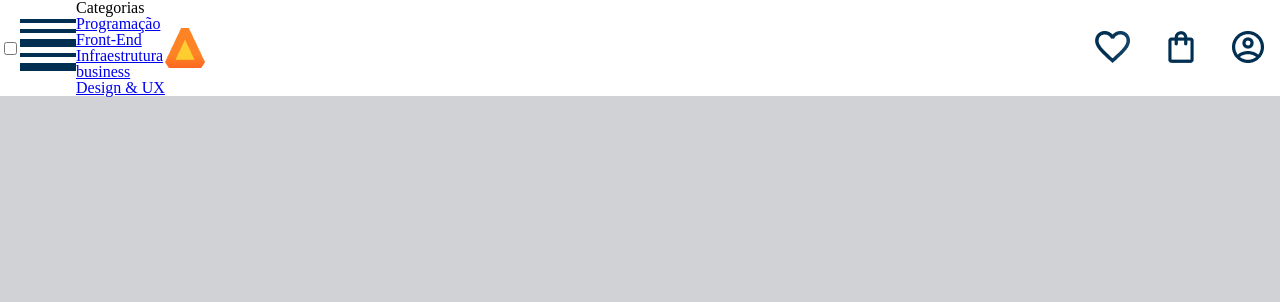
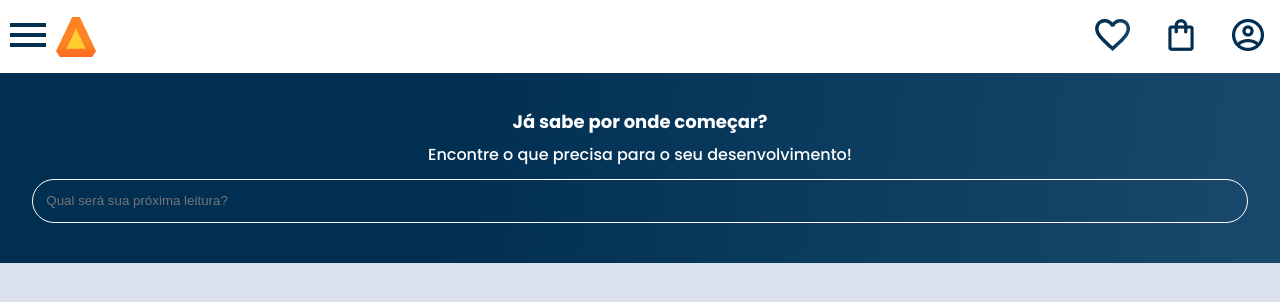
Before and after one commit to 16082006Martins/alurabooks2B, a plain HTML site: page index.html in a window 1280 px wide. Drawn offline with Linux system fonts and the light colour scheme.

Commit message:
Add files via upload

```diff
--- a/index.html
+++ b/index.html
@@ -1,12 +1,17 @@
 <!DOCTYPE html>
-<html lang="en">
+<html lang="pt-br">
 
 <head>
     <meta charset="UTF-8">
     <meta name="viewport" content="width=device-width, initial-scale=1.0">
     <title>Alura Books</title>
+    <link rel="stylesheet" href="reset.css">
+    <link rel="preconnect" href="https://fonts.googleapis.com">
+    <link rel="preconnect" href="https://fonts.gstatic.com" crossorigin>
+    <link
+        href="https://fonts.googleapis.com/css2?family=Pontano+Sans:wght@300..700&family=Poppins:ital,wght@0,100;0,200;0,300;0,400;0,500;0,600;0,700;0,800;0,900;1,100;1,200;1,300;1,400;1,500;1,600;1,700;1,800;1,900&display=swap"
+        rel="stylesheet">
     <link rel="stylesheet" href="style.css">
-    <link rel="stylesheet" href="reset.css">
 </head>
 
 <body>
@@ -28,13 +33,13 @@
                     <a href="#" class="lista-menu-link">Infraestrutura</a>
                 </li>
                 <li class="lista-item">
-                    <a href="#" class="lista-menu-link">business</a>
+                    <a href="#" class="lista-menu-link">Business</a>
                 </li>
                 <li class="lista-item">
                     <a href="#" class="lista-menu-link">Design & UX</a>
                 </li>
             </ul>
-            <img src="img/Logo.png" alt="Logo da ALuraBooks">
+            <img src="img/Logo.png" alt="Logo da AluraBooks">
         </div>
         <div class="container">
             <a href="#"><img src="img/Favoritos.png" alt="Meus favoritos" class="container-imagem"></a>
@@ -42,6 +47,11 @@
             <a href="#"><img src="img/Perfil.png" alt="Meu perfil" class="container-imagem"></a>
         </div>
     </header>
+    <section class="banner">
+        <h2 class="banner-titulo">Já sabe por onde começar?</h2>
+        <p class="banner-texto"> Encontre o que precisa para o seu desenvolvimento!</p>
+        <input type="search" class="banner-pesquisa" placeholder="Qual será sua próxima leitura?">
+    </section>
 </body>
 
 </html>
--- a/reset.css
+++ b/reset.css
@@ -1,8 +1,3 @@
-/* http://meyerweb.com/eric/tools/css/reset/
-   v2.0 | 20110126
-   License: none (public domain)
-*/
-
 html, body, div, span, applet, object, iframe,
 h1, h2, h3, h4, h5, h6, p, blockquote, pre,
 a, abbr, acronym, address, big, cite, code,
--- a/style.css
+++ b/style.css
@@ -1,11 +1,17 @@
-@import url(styles/header.css);
-:root{
-    --cor-de-fundo: #a8abb188;
-    --branco:#FFFFFF;
-    --laranja:#EB9B00;
-    --azul-degrade: linear-gradient(97.54deg,#002F52 35.49%,#326589 165.37%);
+@import url("styles/header.css");
+@import url(styles/banner.css);
+
+:root {
+    --cor-de-fundo: #dae0ec;
+    --branco: #ffffff;
+    --laranja: #e59900;
+    --azul-degrade: linear-gradient(97.54deg, #002F52 35.49%, #326589 165.37%);
+    --fonte-principal: "Poppins";
 }
 
-body{
+body {
     background-color: var(--cor-de-fundo);
+    font-family: var(--fonte-principal);
+    font-size: 16px;
+    font-weight: 400;
 }
--- /dev/null
+++ b/styles/banner.css
@@ -0,0 +1,26 @@
+.banner {
+    background: var(--azul-degrade);
+    color: var(--branco);
+    text-align: center;
+    padding: 2.5em 2em;
+}
+
+.banner-titulo {
+    font-size: 18px;
+    font-weight: 700;
+
+}
+
+.banner-texto {
+    font-weight: 500;
+    margin: 1em 0;
+}
+
+.banner-pesquisa {
+    background-color: transparent;
+    border: 1px solid var(--branco);
+    color: var(--branco);
+    border-radius: 24px;
+    padding: 1em;
+    width: 100%;
+}
--- a/styles/header.css
+++ b/styles/header.css
@@ -2,8 +2,9 @@
     width: 24px;
     height: 24px;
     background-image: url("../img/Menu.png");
+    background-repeat: no-repeat;
+    background-position: center;
     display: inline-block;
-
 }
 
 .cabecalho {
@@ -11,13 +12,39 @@
     display: flex;
     justify-content: space-between;
     align-items: center;
-
+    position: relative;
 }
 
 .container {
     display: flex;
     align-items: center;
 }
-.container-imagem{
-    padding: 1em
+
+.container-imagem {
+    padding: 1em;
 }
+
+.lista-menu {
+    display: none;
+    position: absolute;
+    top: 100%;
+}
+
+.container-botao:checked~.lista-menu {
+    display: block;
+}
+
+.lista-menu-titulo,
+.lista-item {
+    padding: 1em;
+    background-color: var(--branco);
+}
+
+.lista-menu-titulo {
+    color: var(--laranja);
+    font-weight: 700;
+}
+
+.container-botao {
+    display: none;
+}
```
Also changed, not shown: img/Lupa.png (added).
